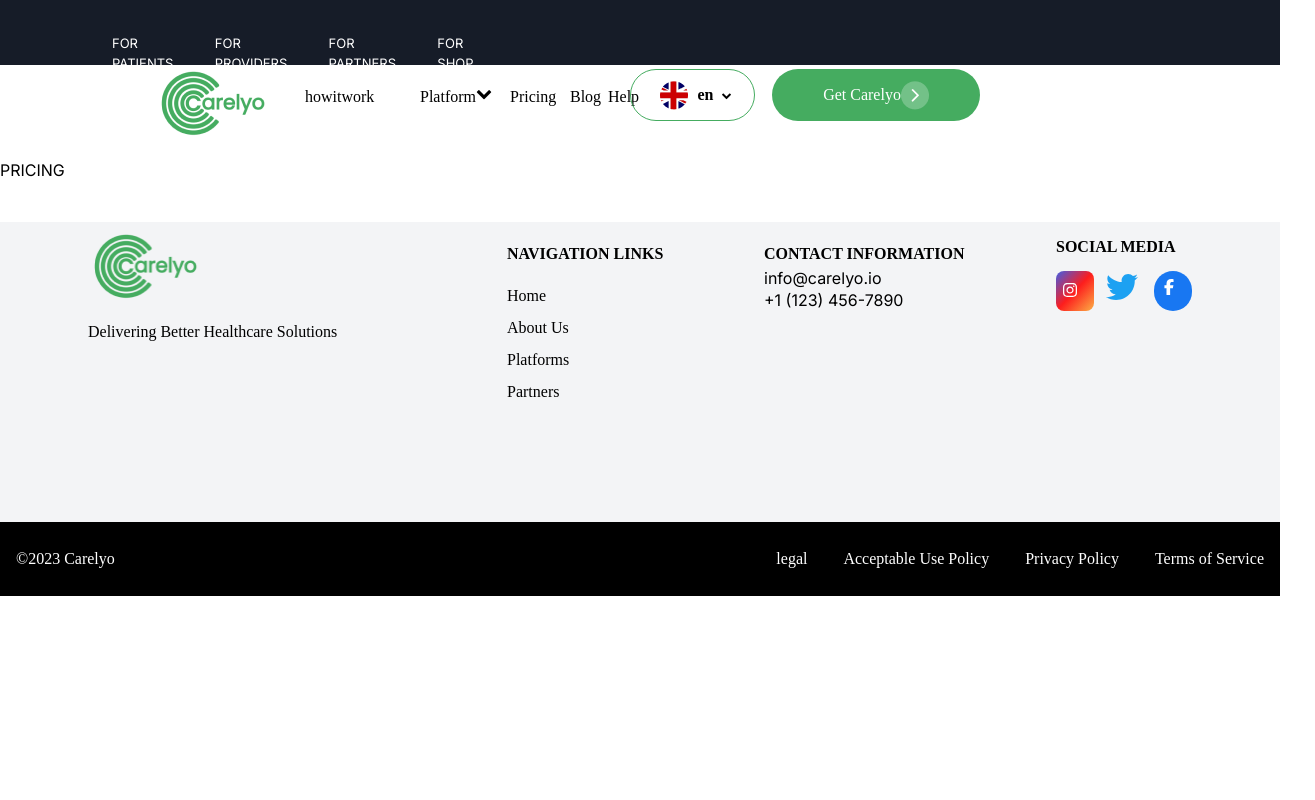
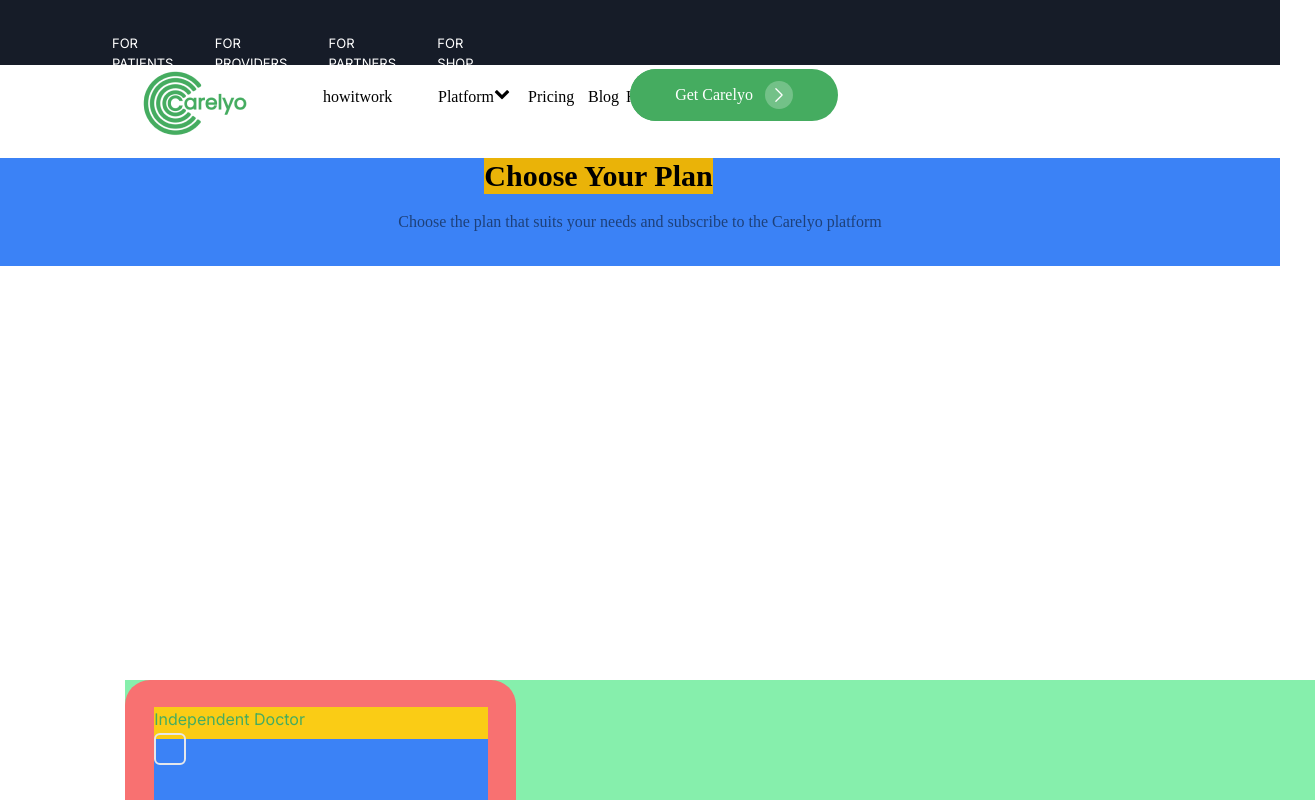
Before and after one commit to meeruu8282/next-mongodb-clerk, a Next.js app: page /providers/pricing in a window 1280 px wide. Shown: the top 800 px of the page, 1315 px wide, since content can reach past the window. Built offline with nearby package versions, Linux system fonts and the light colour scheme.

Commit message:
css on pricing

```diff
--- a/src/app/layout.tsx
+++ b/src/app/layout.tsx
@@ -1,4 +1,5 @@
 import Navbar from "./providers/Components/navbar";
+
 import Image from "next/image";
 import Link from "next/link";
 import type { Metadata } from "next";
@@ -10,6 +11,7 @@ import {
   faTwitter,
   faFacebookF,
 } from "@fortawesome/free-brands-svg-icons";
+
 const inter = Inter({ subsets: ["latin"] });
 
 export const metadata: Metadata = {
@@ -39,6 +41,7 @@ export default function RootLayout({
               </div>
             </div>
           </div>
+
           <div className="  max-h-32px top-25px left-144px">
             <Navbar />
           </div>
--- a/src/app/providers/Components/navbar.tsx
+++ b/src/app/providers/Components/navbar.tsx
@@ -2,13 +2,12 @@
 import Image from "next/image";
 import "font-awesome/css/font-awesome.min.css";
 
-
 import a from "./app.png";
 import { useState } from "react";
 import Link from "next/link";
+
 export default function Navbar() {
   const [isOpen, setIsOpen] = useState(false);
-
   return (
     <div>
       <div className=" w-full  text-2xl h-[68.69px] mt-1">
@@ -23,6 +22,7 @@ export default function Navbar() {
               />
             </Link>
           </div>
+          <div></div>
 
           <div className="w-[820px] h-[52px] gap-[52px]  ">
             <div className="absolute flex   w-[350px] h-[52px] gap-[17px]  mt-0 right-[300px] ">
@@ -43,17 +43,27 @@ export default function Navbar() {
                 </div>
               </div>
 
-              <button className="carelyoButton ">
+              <button className="carelyoButton absolute ">
                 <div>
-                  <div className="carelyoButtonText  flex items-center justify-center text-[16px] w-full">
+                  <div className="carelyoButtonText flex items-center justify-center text-[16px] w-full">
                     Get Carelyo
-                    <div>
-                      <Image
-                        src="/Frame 1000005968.png"
-                        alt="arrow "
-                        width={28}
-                        height={28}
-                      />
+                    <div className="ml-3">
+                      <div className="h-[28px] w-[28px]  rounded-[100px] flex justify-center items-center bg-[#FFFFFF] bg-opacity-[25%]  ">
+                        <svg
+                          xmlns="http://www.w3.org/2000/svg"
+                          fill="none"
+                          viewBox="0 0 24 24"
+                          stroke-width="1.5"
+                          stroke="currentColor"
+                          className="w-5 h-5"
+                        >
+                          <path
+                            stroke-linecap="round"
+                            stroke-linejoin="round"
+                            d="M8.25 4.5l7.5 7.5-7.5 7.5"
+                          />
+                        </svg>
+                      </div>
                     </div>
                   </div>
                 </div>
--- a/src/app/providers/help/page.tsx
+++ b/src/app/providers/help/page.tsx
@@ -1,3 +1,7 @@
 export default function Help() {
-  return <div className="decoration-wavy"> help</div>;
+  return (
+    <div className="flex justify-center ">
+
+    </div>
+  );
 }
--- a/src/app/providers/pricing/page.tsx
+++ b/src/app/providers/pricing/page.tsx
@@ -1,7 +1,38 @@
 export default function Pricing() {
   return (
-    <div>
-      <h1>PRICING</h1>
+    <div className=" justify-center items-center ">
+      <div className="bg-blue-500 flex  justify-center">
+        <div className="w-[921px] h-[108px] flex text-center ">
+          <div className=" flex-row w-[838px] h-[52px] font-[Poppins] ">
+            <div className=" text-center text-3xl">
+              <h1 className=" justify-end font-semibold inline-block bg-yellow-500">
+                Choose Your Plan
+              </h1>
+            </div>
+            <div className="w-[921px] h-[32px] opacity-50 ">
+              <p className="font-[Poppins] font-normal inline-block mt-4">
+                Choose the plan that suits your needs and subscribe to the
+                Carelyo platform
+              </p>
+            </div>
+          </div>
+        </div>
+      </div>
+
+      <div className="  flex  mt-[414px] ml-[125px]  gap-[8px] w-[1190px] h-[463px] bg-green-300">
+        <div className="w-[391px] h-[463px] rounded-[25px] bg-red-400">
+          <div className="w-[333.98px] h-[413.09px] mt-[27.61px] ml-[29.23px] justify-between bg-red-200">
+            <div className="w-[333.98px] h-[249px] gap-[10px] bg-blue-500">
+              <div className="w-[333.98px] h-[32px] bg-yellow-400">
+                <div className="w-[224px h-[26px] text-[#45AC60]">
+                  Independent Doctor
+                </div>
+                <div className="w-[32px] h-[32px] rounded-md border-[2px]"></div>
+              </div>
+            </div>
+          </div>
+        </div>
+      </div>
     </div>
   );
 }
```
